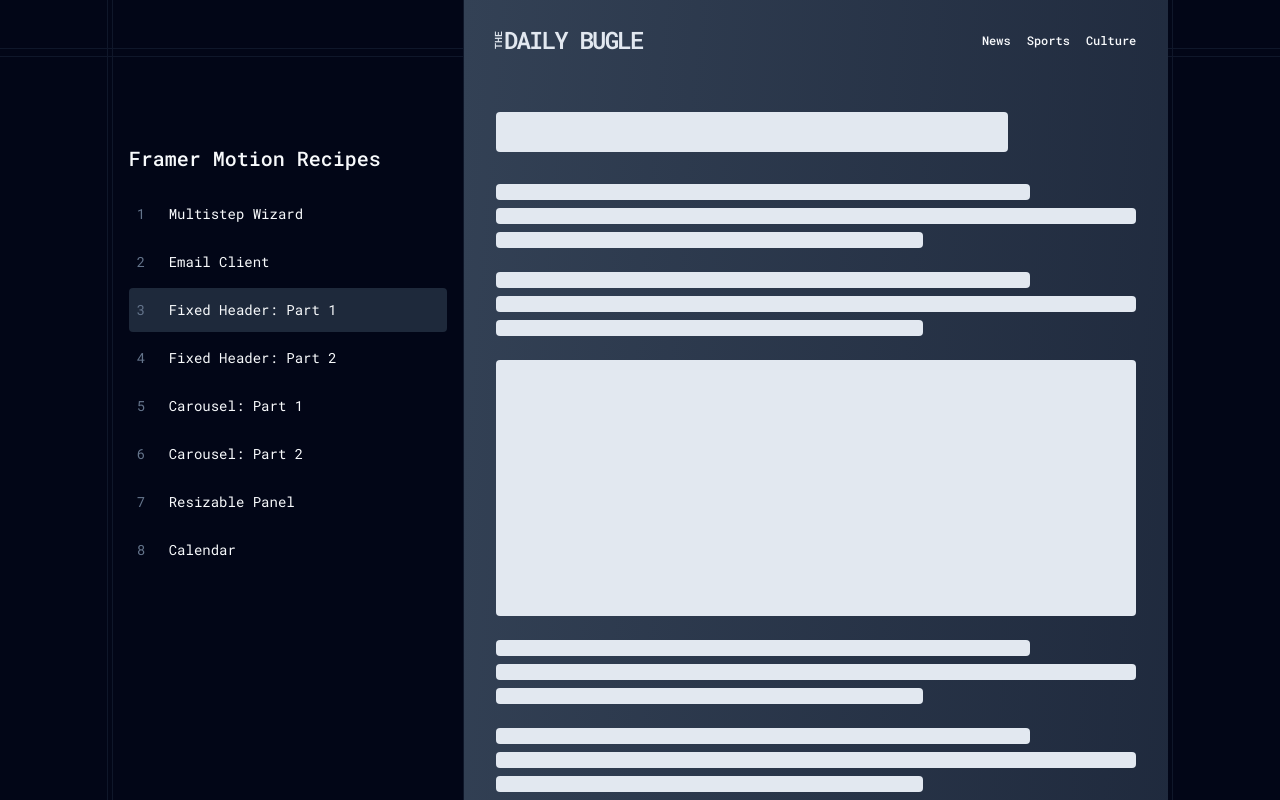
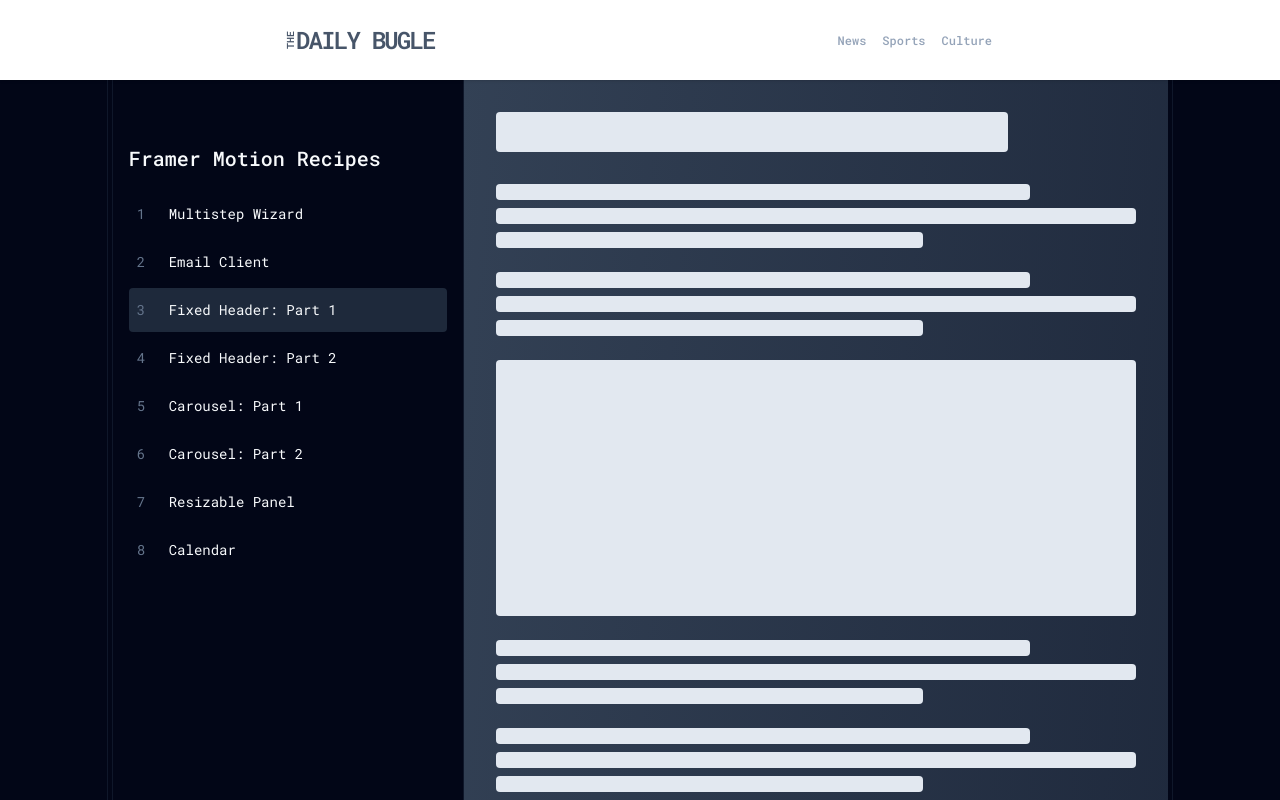
Before and after one commit to jpsanantonio/framer-motion-recipes, a Next.js app: page /fixed-header-part-1 in a window 1280 px wide. Shown: the top 800 px of the page. Built offline with nearby package versions, Linux system fonts and the light colour scheme.

Commit message:
Animate Fixed Header

```diff
--- a/app/fixed-header-part-1/page.jsx
+++ b/app/fixed-header-part-1/page.jsx
@@ -1,8 +1,32 @@
+"use client";
+
+import {
+  motion,
+  useMotionValue,
+  useMotionValueEvent,
+  useScroll,
+} from "framer-motion";
+import { useEffect } from "react";
+
 export default function FixedHeaderPartOnePage() {
+  const { scrollY } = useScroll();
+  const height = useMotionValue(80);
+
+  useMotionValueEvent(scrollY, "change", (current) => {
+    let previous = scrollY.getPrevious();
+    let diff = current - previous;
+    let newHeight = height.get() - diff;
+
+    height.set(Math.min(Math.max(newHeight, 50), 80));
+  });
+
   return (
-    <div className="mx-auto flex w-full max-w-3xl flex-1 overflow-hidden text-slate-200 bg-gradient-to-br from-slate-700 to-slate-900">
+    <div className="mx-auto flex w-full max-w-3xl flex-1 overflow-hidden bg-gradient-to-br from-slate-700 to-slate-900 text-slate-600">
       <div className="z-0 flex-1 overflow-y-scroll">
-        <header className="flex h-20">
+        <motion.header
+          style={{ height }}
+          className="fixed inset-x-0 flex h-20 bg-white shadow"
+        >
           <div className="mx-auto flex w-full max-w-3xl items-center justify-between px-8">
             <p className="flex origin-left items-center text-xl font-semibold uppercase">
               <span className="-ml-1.5 inline-block -rotate-90 text-[10px] leading-[0]">
@@ -12,15 +36,15 @@ export default function FixedHeaderPartOnePage() {
                 Daily Bugle
               </span>
             </p>
-            <nav className="flex space-x-4 text-xs font-medium text-slate-50">
+            <nav className="flex space-x-4 text-xs font-medium text-slate-400">
               <a href="#">News</a>
               <a href="#">Sports</a>
               <a href="#">Culture</a>
             </nav>
           </div>
-        </header>
+        </motion.header>
 
-        <main className="px-8 pt-8">
+        <main className="px-8 pt-28">
           <h1 className="h-10 w-4/5 rounded bg-slate-200 text-2xl font-bold" />
           <div className="mt-8 space-y-6">
             {[...Array(2).keys()].map((i) => (
--- a/package.json
+++ b/package.json
@@ -21,6 +21,8 @@
     "eslint": "^8",
     "eslint-config-next": "13.5.4",
     "postcss": "^8",
+    "prettier": "^3.0.3",
+    "prettier-plugin-tailwindcss": "^0.5.6",
     "tailwindcss": "^3"
   }
 }
--- /dev/null
+++ b/prettier.config.js
@@ -0,0 +1,3 @@
+module.exports = {
+  plugins: ["prettier-plugin-tailwindcss"],
+};
```
Also changed, not shown: 1 other file (tests, documents, lock files or other folders).
